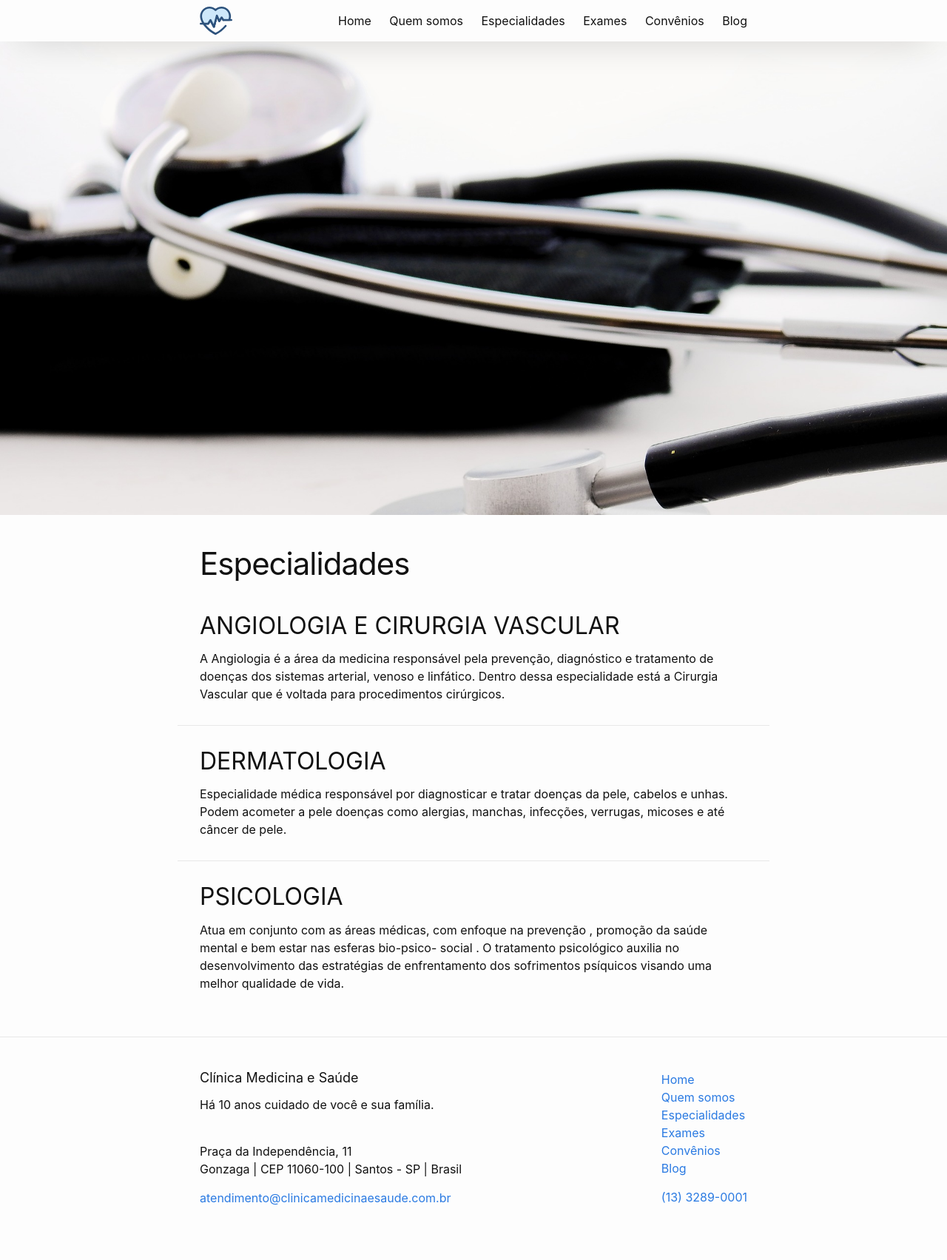
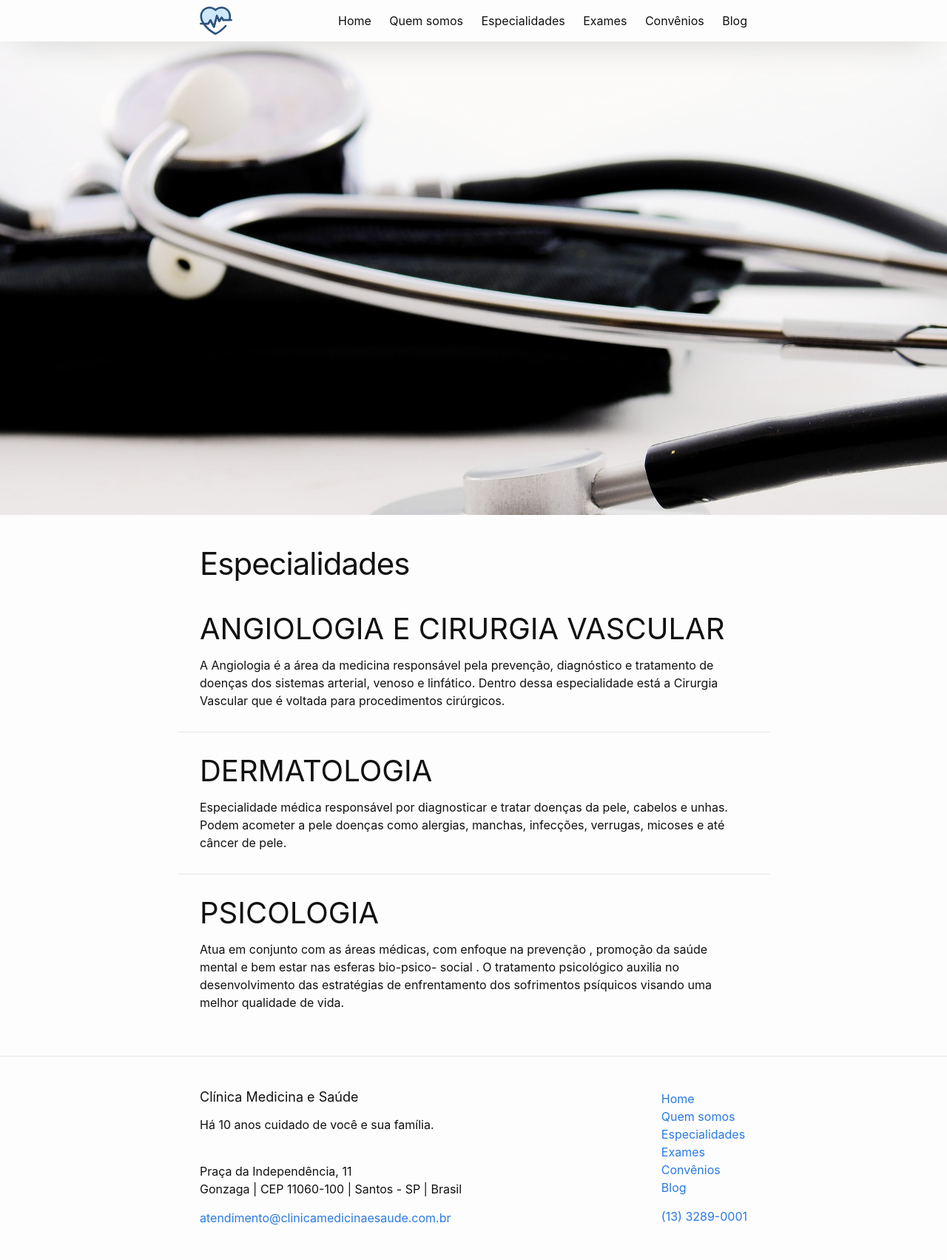
Before and after one commit to CopaTecnologia/medicinaesaude, a Jekyll site: the page built from especialidades.markdown, in a window 1280 px wide. Shown: the whole page at 74% size. Built offline with Jekyll 4.4.1, drawn with Linux system fonts in a browser that asks for light colours; before the commit the page ends 1676 px from its top, so only the background shows below that.

```diff
--- a/especialidades.markdown
+++ b/especialidades.markdown
@@ -6,15 +6,15 @@ cover_image: "/uploads/stethoscope-1584222_1920.jpg"
 nav-title: Especialidades
 ---
 
-## ANGIOLOGIA E CIRURGIA VASCULAR
+# ANGIOLOGIA E CIRURGIA VASCULAR
 A Angiologia é a área da medicina responsável pela prevenção, diagnóstico e tratamento de doenças dos sistemas arterial, venoso e linfático. Dentro dessa especialidade está a Cirurgia Vascular que é voltada para procedimentos cirúrgicos.
 
 ---
 
-## DERMATOLOGIA
+# DERMATOLOGIA
 Especialidade médica responsável por diagnosticar e tratar doenças da pele, cabelos e unhas. Podem acometer a pele doenças como alergias, manchas, infecções, verrugas, micoses e até câncer de pele.
 
 ---
 
-## PSICOLOGIA
+# PSICOLOGIA
 Atua em conjunto com as áreas médicas, com enfoque na prevenção , promoção da saúde mental e bem estar nas esferas bio-psico- social . O tratamento psicológico auxilia no desenvolvimento das estratégias de enfrentamento dos sofrimentos psíquicos visando uma melhor qualidade de vida.
```
